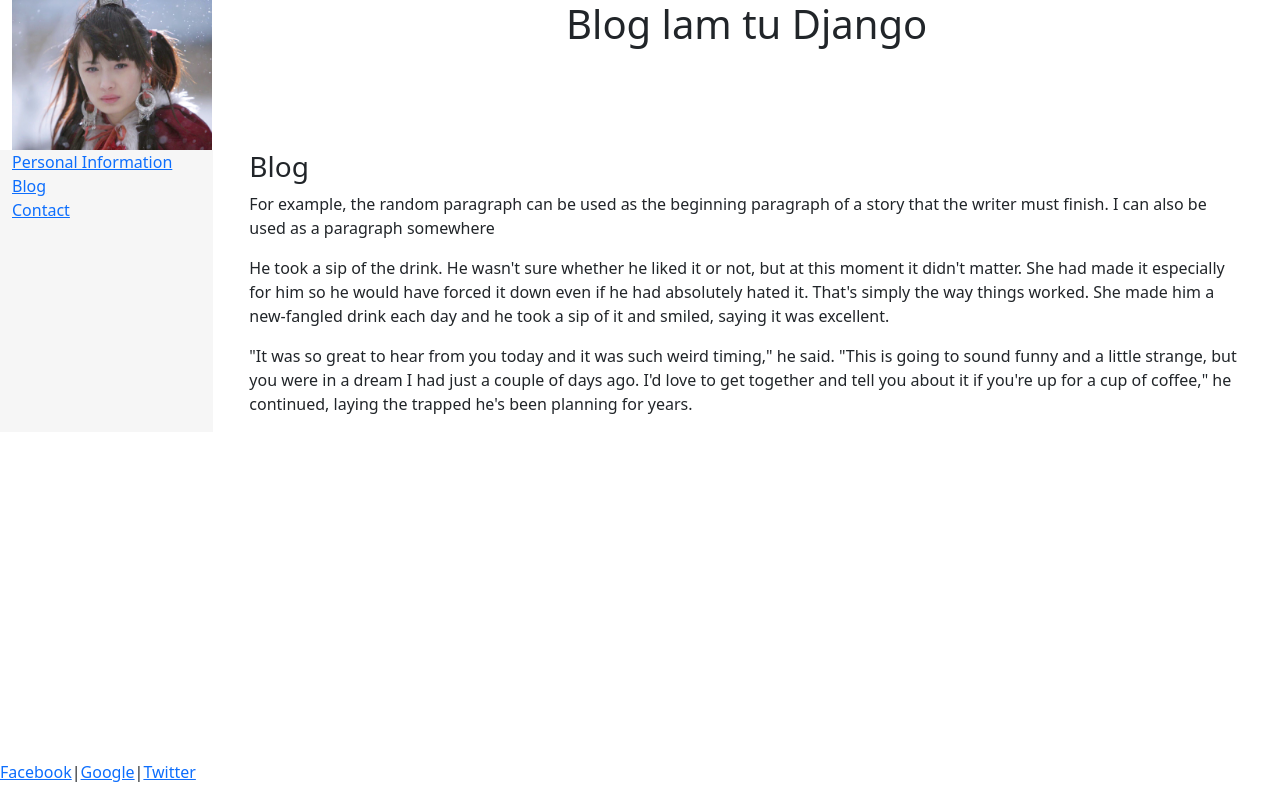
After one commit to tvadiep/PythonWeb_Learning, a Django app: page /blog/ in a window 1280 px wide. The commit adds this page. Run offline with Django 3.2, Linux system fonts and the light colour scheme; some libraries are stand-ins or nearby versions.

Commit message:
add blog and contact page

```diff
--- a/PythonWeb/home/templates/pages/base.html
+++ b/PythonWeb/home/templates/pages/base.html
@@ -1,27 +1,52 @@
 <!DOCTYPE html>
 <html lang="en">
 <head>
-    {% load static %}
+    {% load staticfiles %}
     <meta charset="UTF-8">
     <meta http-equiv="X-UA-Compatible" content="IE=edge">
     <meta name="viewport" content="width=device-width, initial-scale=1.0">
-    <link rel = "Stylesheet" href = "{% static 'css/boostrap.min.css' %}" type = "text/css"/>
+    <link rel = "stylesheet" href = "{% static 'css/bootstrap.min.css' %}" type = "text/css">
     <title>{% block title %}{% endblock %}</title>
+    <style>
+        html, body{
+            height: 100%;
+            backgrouind-color: #f6f6f6
+        }
+    </style>
 </head>
 <body>
-    <div class = "container-fluid">
+    <div class = "container-fluid" style = "min-height: 95%">
         <div class = "row">
             <div class = "col-sm-2">
-                <center><img src = "{% static 'images/quachtuong.jpg' %}" class = "responsive-image" style = "max-height: 150px"/></center>
+                <center><img src = "{% static 'images/quachtuong.jpg' %}" class = "responsive-img" style = "max-height: 150px"/></center>
             </div>
             <div class = "col-sm-10">
                 <center><h1>Blog lam tu Django</h1></center>
             </div>
         </div>
+        <div class = "row">
+            <div class = "col-sm-2" style = "background-color: #f6f6f6">
+                <div class = "bs-sliderbar">
+                    <ul class = "nav flex-column">
+                        <li><a href="/">Personal Information</a></li>
+                        <li><a href="/blog">Blog</a></li>
+                        <li><a href="/contact">Contact</a></li>
+                    </ul>
+                </div>
+            </div>
+            <div class = "col-sm-10">
+                <div class = "container-fluid">
+                    {% block content %}
+
+                    {% endblock %}
+                </div>
+            </div>
+        </div>
     </div>
-    The content
-    {% block content %}
-
-    {% endblock %}
+    <footer>
+        <div>
+            <a href = "#">Facebook</a>|<a href = "#">Google</a>|<a href = "#">Twitter</a>
+        </div>
+    </footer>
 </body>
 </html>
--- /dev/null
+++ b/PythonWeb/home/templates/pages/blog.html
@@ -0,0 +1,10 @@
+{% extends "pages/base.html" %}
+
+{% block title %}Blog{% endblock %}
+
+{% block content %}
+    <h3>Blog</h3>
+    <p>For example, the random paragraph can be used as the beginning paragraph of a story that the writer must finish. I can also be used as a paragraph somewhere </p>
+    <p>He took a sip of the drink. He wasn't sure whether he liked it or not, but at this moment it didn't matter. She had made it especially for him so he would have forced it down even if he had absolutely hated it. That's simply the way things worked. She made him a new-fangled drink each day and he took a sip of it and smiled, saying it was excellent.</p>
+    <p>"It was so great to hear from you today and it was such weird timing," he said. "This is going to sound funny and a little strange, but you were in a dream I had just a couple of days ago. I'd love to get together and tell you about it if you're up for a cup of coffee," he continued, laying the trapped he's been planning for years.</p>
+{% endblock %}
--- a/PythonWeb/home/templates/pages/home.html
+++ b/PythonWeb/home/templates/pages/home.html
@@ -3,6 +3,7 @@
 {% block title %}Home{% endblock %}
 
 {% block content %}
-<h1>Hello mother fucker</h1>
-This is home app
+<p>Name: Tran Van Diep</p>
+<p>Born: 1999</p>
+<p>University: Ho Chi Minh University</p>
 {% endblock %}
--- a/PythonWeb/home/urls.py
+++ b/PythonWeb/home/urls.py
@@ -2,5 +2,7 @@ from django.urls import path
 from . import views
 
 urlpatterns = {
-    path('', views.index)
+    path('', views.index),
+    path('contact/', views.contact),
+    path('blog/', views.blog)
 }
--- a/PythonWeb/home/views.py
+++ b/PythonWeb/home/views.py
@@ -4,3 +4,7 @@ from django.http import HttpResponse, response
 # Create your views here.
 def index(request):
     return render(request, 'pages/home.html')
+def contact(request):
+    return render(request, 'pages/contact.html')
+def blog(request):
+    return render(request, 'pages/blog.html')
```
Also changed, not shown: PythonWeb/home/templates/pages/contact.html (added, +8 -0 lines).
